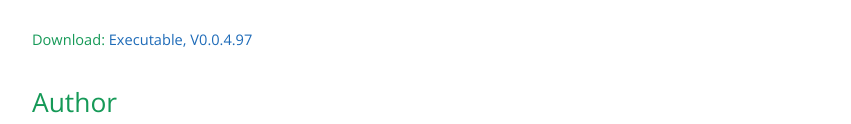
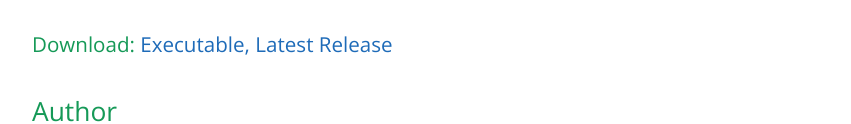
Before and after one commit to AfaanBilal/AMX-TextEdit, a plain HTML site: page index.html in a window 1280 px wide. Shown: the part 1413-1537 px from the top of the page, without its empty margins (192-1043 px from the left). Drawn offline with nearby package versions, Linux system fonts and the light colour scheme.

Commit message:
Link to releases

```diff
--- a/index.html
+++ b/index.html
@@ -17,7 +17,7 @@
       <h1 class="project-name">AMX TextEdit</h1>
       <h2 class="project-tagline">AMX TextEdit is a simple, fast, tabbed text-editor written in C++.</h2>
       <a href="https://github.com/AfaanBilal/AMX-TextEdit" class="btn">View on GitHub</a>
-      <a href="https://afaan.ml/downloads/AMX-TextEdit-0.0.4.97-Executable.zip" class="btn">Download .zip (Executable, v0.0.4.97)</a>
+      <a href="https://github.com/AfaanBilal/AMX-TextEdit/releases/latest" class="btn">Download .zip (Executable, Latest Release)</a>
       <a href="https://github.com/AfaanBilal/AMX-TextEdit/zipball/master" class="btn">Download .zip (Source)</a>
       <a href="https://github.com/AfaanBilal/AMX-TextEdit/tarball/master" class="btn">Download .tar.gz (Source)</a>
     </section>
@@ -59,10 +59,10 @@
     <img src="https://afaan.ml/screenshots/AMX-TextEdit.jpg" />
 </div>
 
-<h5>
+<h3>
 <a id="download-setup-v100" class="anchor" href="#download-setup-v100" aria-hidden="true"><span class="octicon octicon-link"></span></a>
-Download: <a href="https://afaan.ml/downloads/AMX-TextEdit-0.0.4.97-Executable.zip">Executable, V0.0.4.97</a>
-</h5>
+Download: <a href="https://github.com/AfaanBilal/AMX-TextEdit/releases/latest">Executable, Latest Release</a>
+</h3>
 
 <h2>
 <a id="author" class="anchor" href="#author" aria-hidden="true"><span class="octicon octicon-link"></span></a>Author</h2>
```
